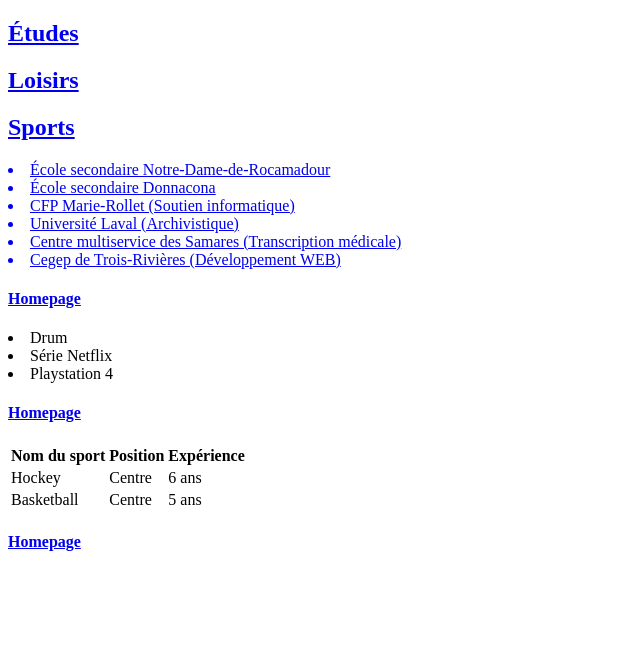
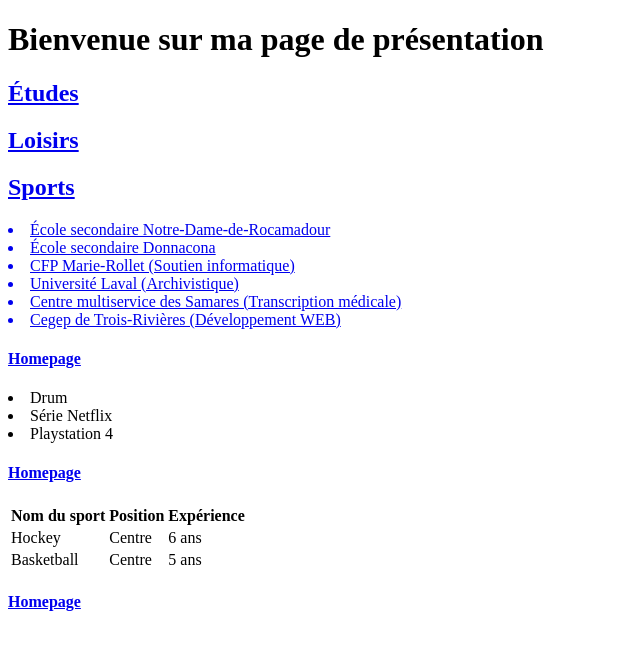
Before and after one commit to michvilleneuve/AEC_Front_End, a plain HTML site: page Integration1/JeMePresenteV2/OnePage.html in a window 1280 px wide. Shown: the whole page, without its empty margins (0-640 px from the left). Drawn offline with Linux system fonts and the light colour scheme.

Commit message:
Update OnePage.html

```diff
--- a/Integration1/JeMePresenteV2/OnePage.html
+++ b/Integration1/JeMePresenteV2/OnePage.html
@@ -5,6 +5,7 @@
     <title>Title</title>
 </head>
 <body>
+<h1>Bienvenue sur ma page de présentation</h1>
 <p>
 <h2><a href="etudes.html" target="_self"</a>Études</h2>
 <h2><a href="loisirs.html" target="_self"</a>Loisirs</h2>
```
